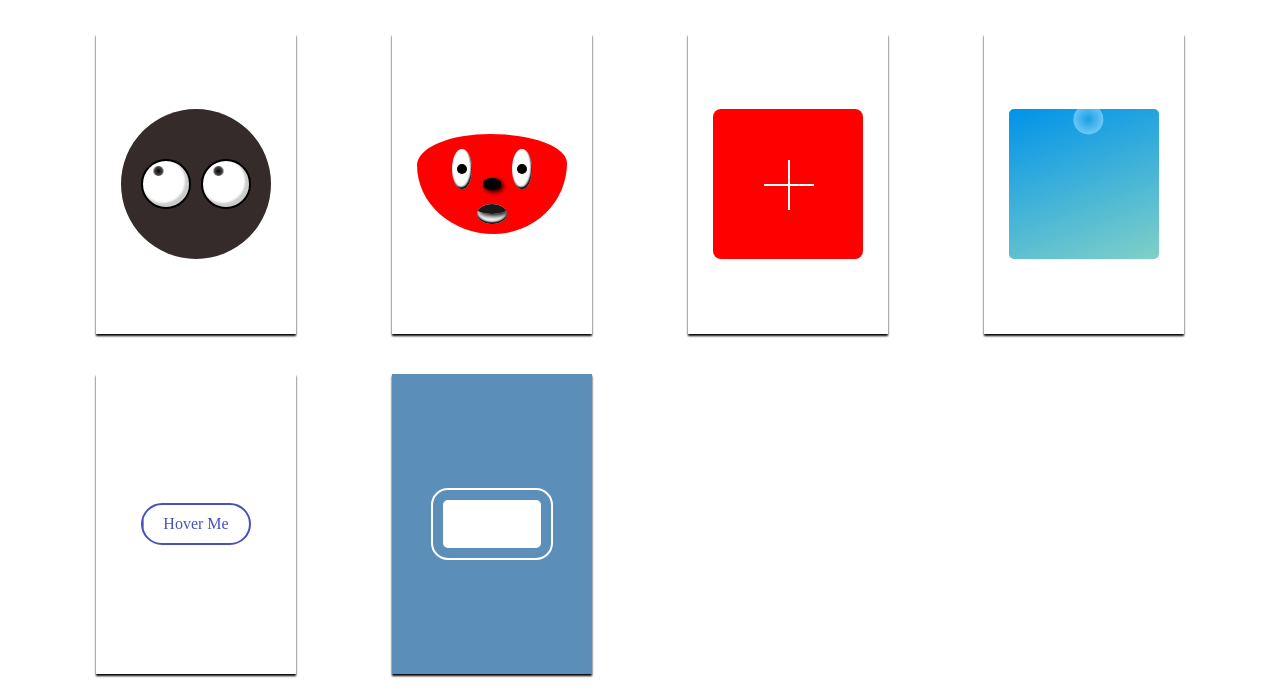
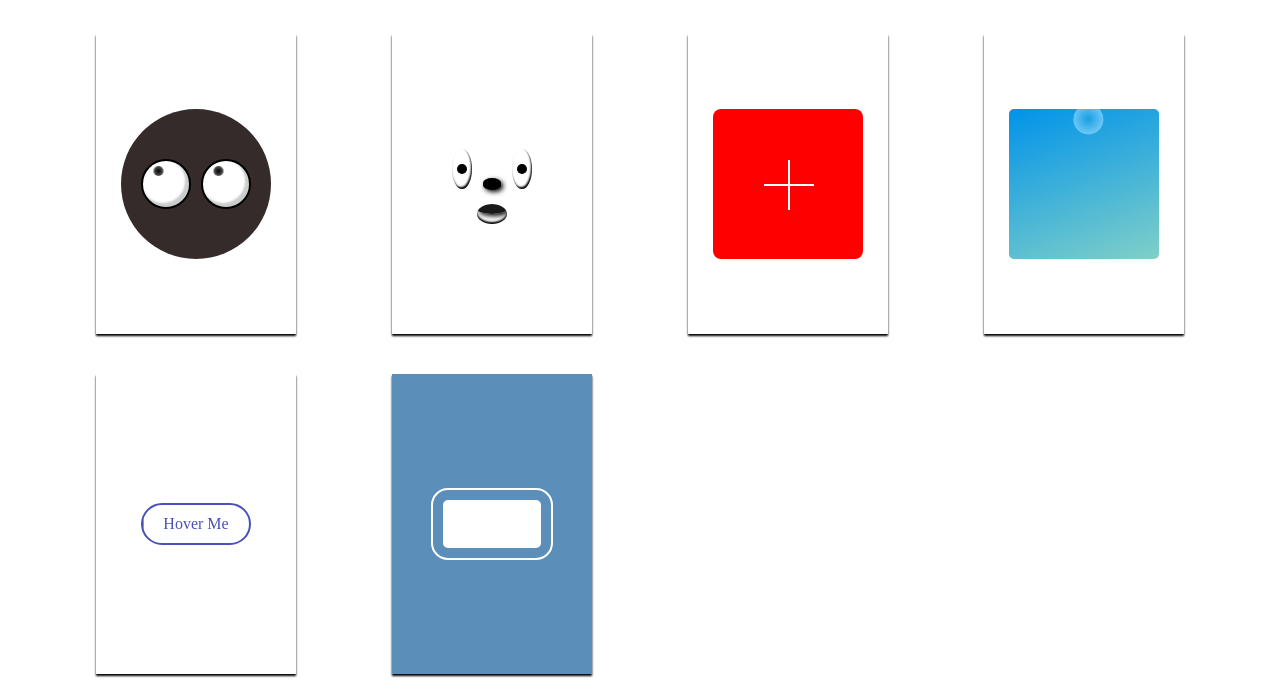
Before and after one commit to dabarshi/css-showcase, a plain HTML site: page index.html in a window 1280 px wide. Shown: the part 127-821 px from the top of the page. Drawn offline with Linux system fonts and the light colour scheme.

Commit message:
change cartoon-face-01

```diff
--- a/styles/cartoon-face-01.css
+++ b/styles/cartoon-face-01.css
@@ -10,7 +10,7 @@
 .face {
     width: 150px;
     aspect-ratio: 1.5/1;
-    background-color: red;
+    /* background-color: rgb(255, 225, 0); */
     border-radius: 49% 51% 49% 51% / 31% 29% 71% 69%;
     position: relative;
 }
```
